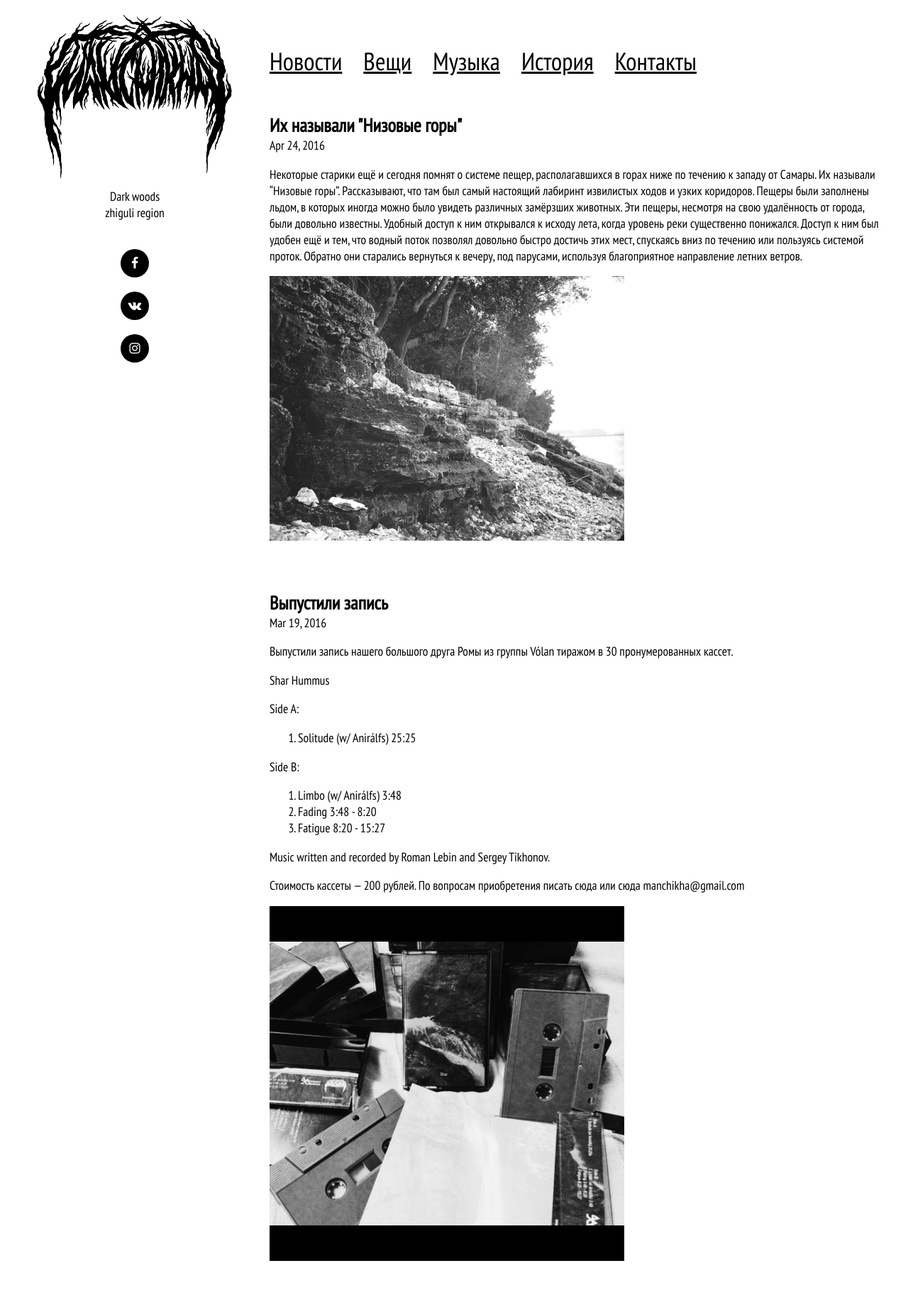
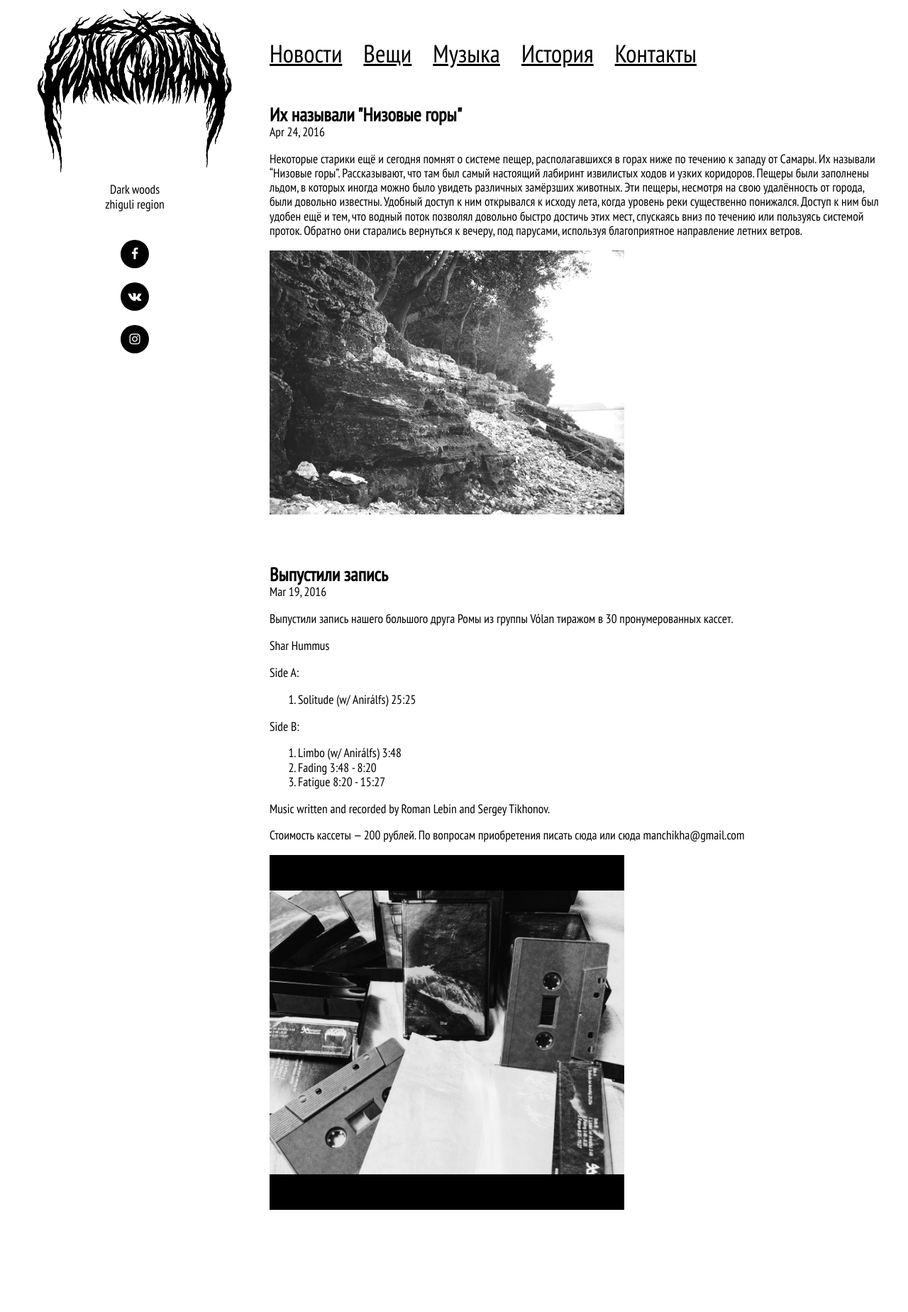
Before and after one commit to manchikha/manchikha.github.io, a Jekyll site: the page built from index.md, in a window 1280 px wide. Shown: the whole page at 71% size. Built offline with Jekyll 4.4.1, drawn with Linux system fonts in a browser that asks for light colours; nearby versions of some CDN libraries; after the commit the page ends 1777 px from its top, so only the background shows below that.

Commit message:
Add normalize.css

```diff
--- a/_layouts/default.html
+++ b/_layouts/default.html
@@ -2,7 +2,8 @@
 <html>
   <head>
     <link href="//maxcdn.bootstrapcdn.com/font-awesome/4.2.0/css/font-awesome.min.css" rel="stylesheet">
-    <link href="https://fonts.googleapis.com/css?family=PT+Sans+Narrow" rel="stylesheet">
+    <link href="//cdnjs.cloudflare.com/ajax/libs/normalize/7.0.0/normalize.min.css" rel="stylesheet">
+    <link href="//fonts.googleapis.com/css?family=PT+Sans+Narrow" rel="stylesheet">
     <style>
       body {
         font-family: 'PT Sans Narrow', sans-serif;
```
